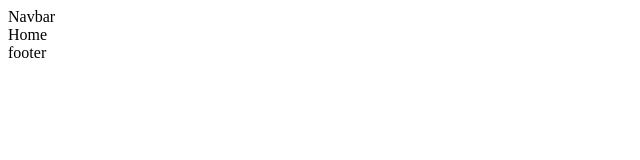
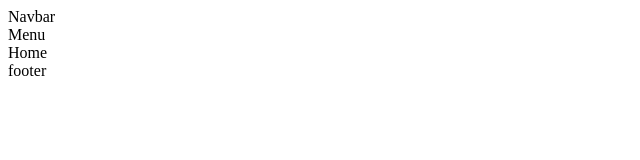
Before and after one commit to bitdy/Dash-Data, a React (Vite) app: page / in a window 1280 px wide. Shown: the top 160 px of the page, without its empty margins (0-640 px from the left). Built offline with nearby package versions, Linux system fonts and the light colour scheme.

Commit message:
Define the Menu

```diff
--- a/src/App.tsx
+++ b/src/App.tsx
@@ -5,13 +5,19 @@ import Login from "./pages/login/Login";
 import Products from "./pages/products/Products";
 import Navbar from "./components/navbar/Navbar";
 import Footer from "./components/footer/Footer";
+import Menu from "./components/menu/Menu";
 
 const App = () => {
   const Layout = () => {
     return (
       <div className="main">
         <Navbar />
-        <Outlet />
+        <div className="menuContainer">
+            <Menu />
+          </div>
+          <div className="contentContainer">
+              <Outlet />
+          </div>
         <Footer />
       </div>
     );
--- /dev/null
+++ b/src/components/menu/Menu.tsx
@@ -0,0 +1,9 @@
+import './menu.scss'
+
+const Menu = () => {
+  return (
+    <div>Menu</div>
+  )
+}
+
+export default Menu
```
Also changed, not shown: src/components/menu/menu.scss (added).
